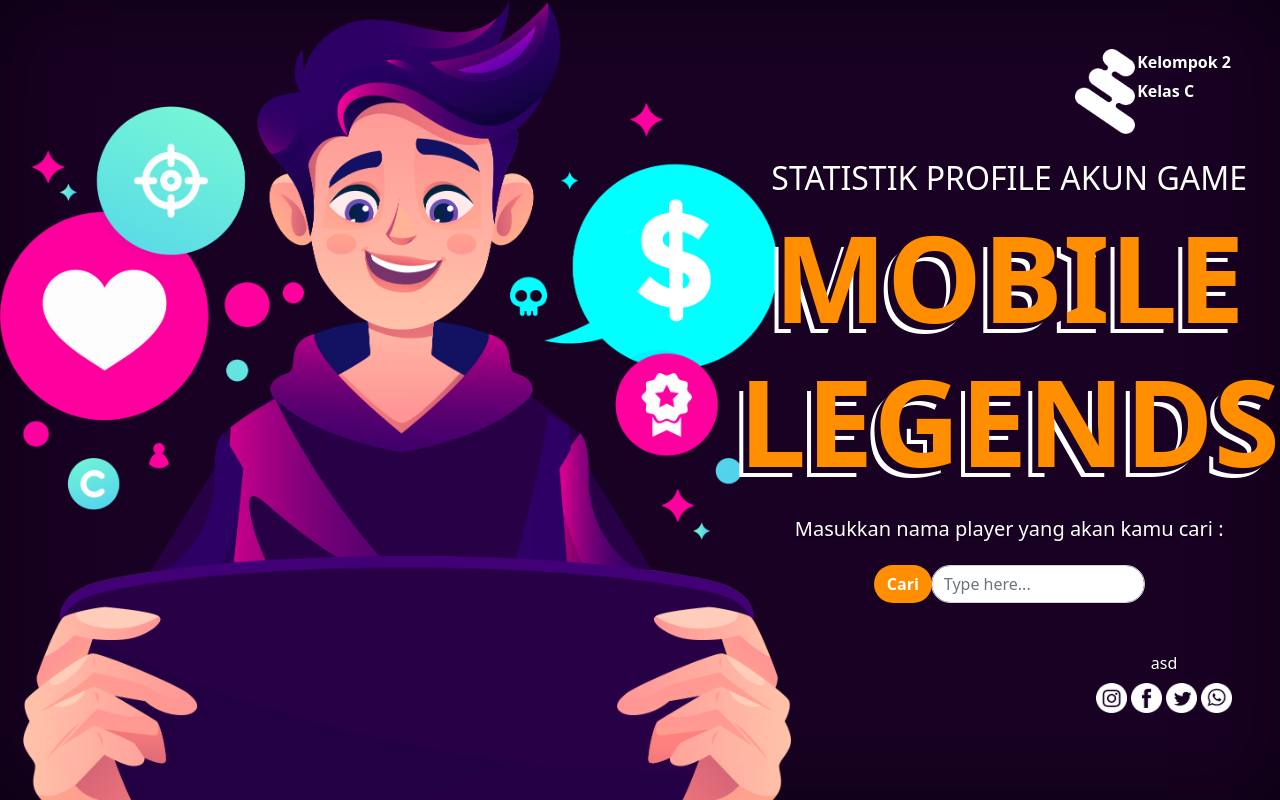
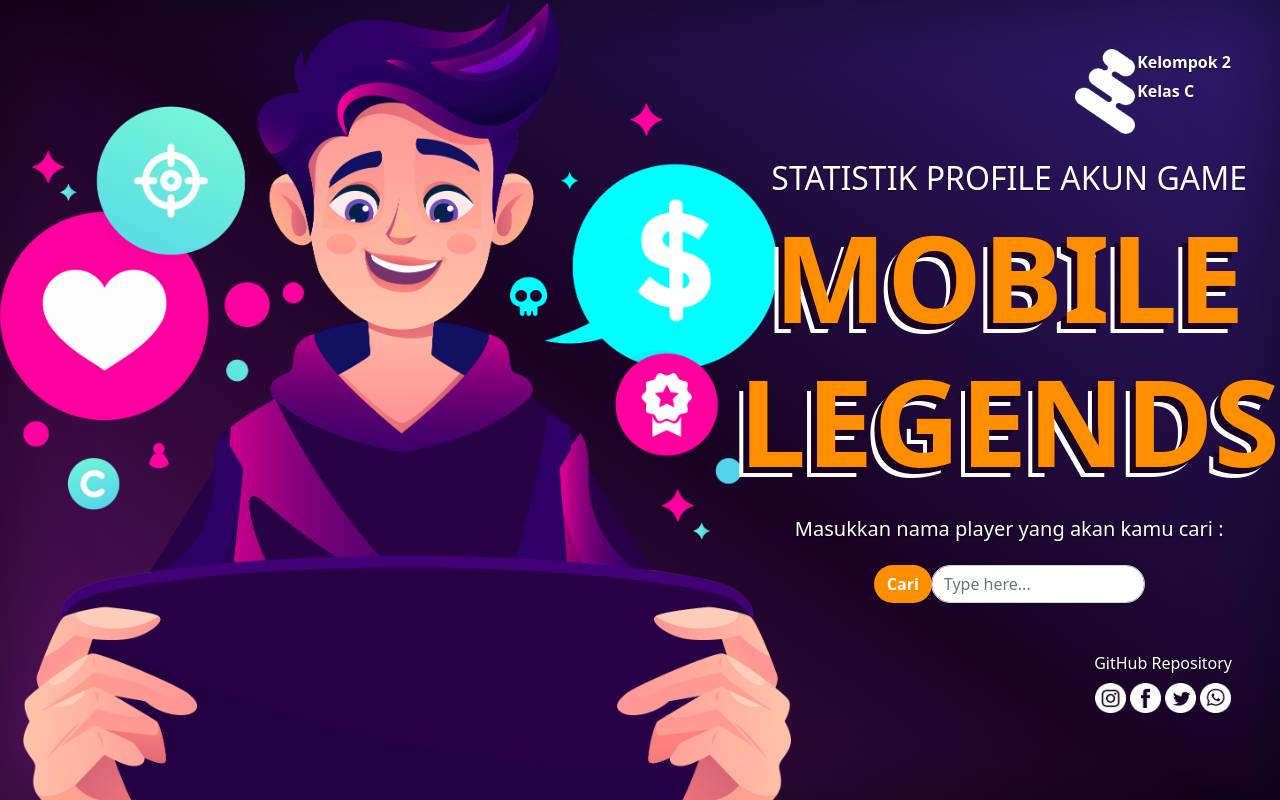
Before and after one commit to Nekolicious/mlstat-imk, a plain HTML site: page index.html in a window 1280 px wide. Drawn offline with Linux system fonts and the light colour scheme.

Commit message:
Update css

```diff
--- a/css/style.css
+++ b/css/style.css
@@ -56,7 +56,8 @@ body {
 }
 
 .mlstat-color-bg {
-    background-color: #180122;
+    background: rgb(90,19,100);
+background: linear-gradient(35deg, rgba(90,19,100,1) 0%, rgba(25,2,35,1) 50%, rgba(47,29,115,1) 100%);
 }
 
 .ml {
@@ -71,3 +72,8 @@ a:link {
     color: white;
     text-decoration: none;
 }
+
+a:l {
+    color: #ff8e00;
+    text-decoration: #ff8e00;
+}
--- a/index.html
+++ b/index.html
@@ -58,7 +58,7 @@
         </div>
 
         <div class="float-end mx-5 my-5 fw-normal">
-            <a href="https://github.com/Neko">asd</a>
+            <a href="https://github.com/Nekolicious/mlstat-imk/">GitHub Repository</a>
             <br>
             <div class="my-2">
                 <a href="#"><img src="img/Instagram.png" height=30px></a>
```
